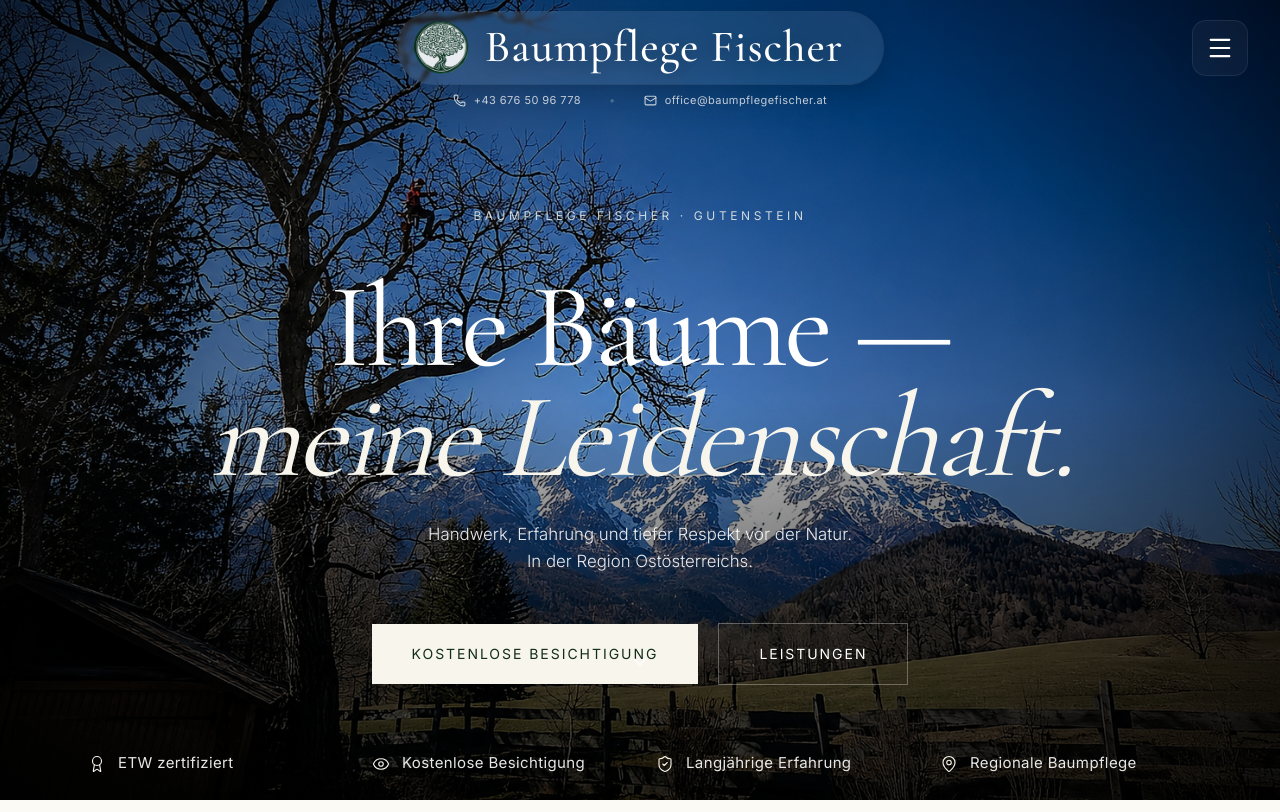
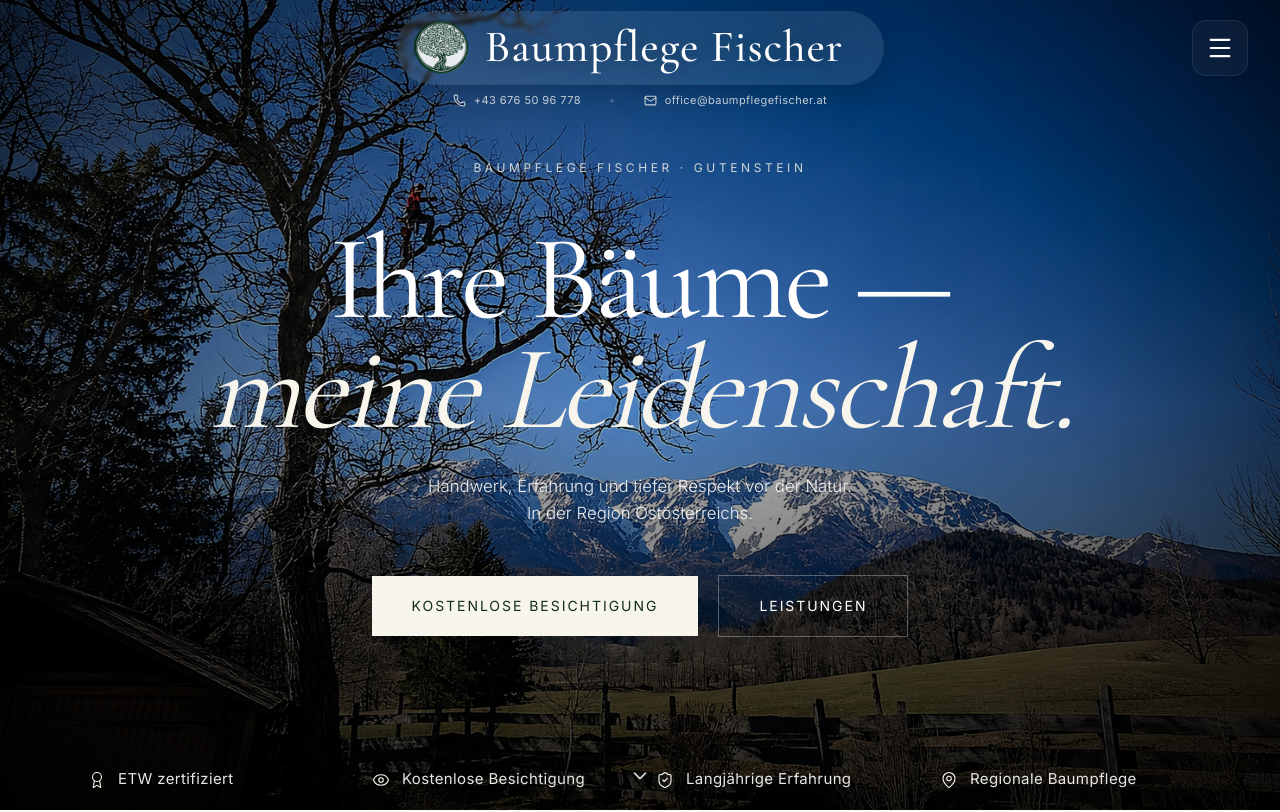
Before and after one commit to dreadLexJAH/baumpflege-fischer, a React (Vite) app: page / in a window 1280 px wide. Shown: the top 812 px of the page. Built offline with nearby package versions, Linux system fonts and the light colour scheme.

Commit message:
Adjust hero trust strip position

```diff
--- a/src/App.tsx
+++ b/src/App.tsx
@@ -318,7 +318,7 @@ export default function App() {
       y: heroTextY,
       opacity: heroOpacity,
     }}
-    className="relative z-10 h-full flex flex-col items-center justify-center text-center px-5 md:px-6 pt-36 md:pt-52 pb-24 md:pb-28"
+    className="relative z-10 h-full flex flex-col items-center justify-center text-center px-5 md:px-6 pt-28 md:pt-40 pb-24 md:pb-28"
   >
     <motion.div
       initial={{ opacity: 0, y: 30 }}
@@ -395,7 +395,7 @@ whitespace-pre-line
   initial={{ opacity: 0, y: 20 }}
   animate={{ opacity: 1, y: 0 }}
   transition={{ duration: 1, delay: 1 }}
-    className="relative z-20 -mt-10 md:-mt-16"
+  className="relative z-20"
 >
   <div className="mx-auto max-w-6xl px-6 py-4 md:py-5 grid grid-cols-2 md:grid-cols-4 gap-y-5 gap-x-8">
     {trust.map((t) => (
@@ -421,7 +421,7 @@ whitespace-pre-line
   <motion.div
     animate={{ y: [0, 8, 0] }}
     transition={{ repeat: Infinity, duration: 2.4, ease: "easeInOut" }}
-    className="absolute bottom-24 md:bottom-32 left-1/2 -translate-x-1/2 z-10 text-white/82"
+    className="absolute bottom-4 md:bottom-6 left-1/2 -translate-x-1/2 z-10 text-white/82"
   >
     <ChevronDown size={22} />
   </motion.div>
```
Lines whose indentation alone changed are shown as unchanged.
